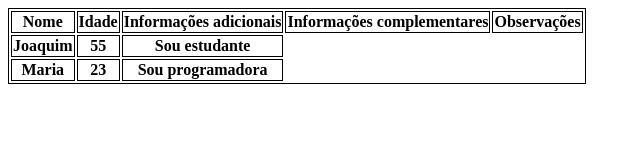
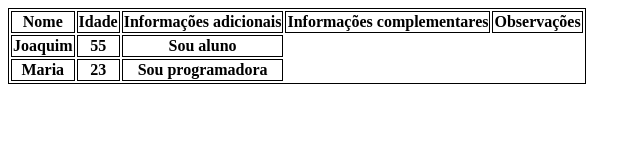
Before and after one commit to jose-alexandre-generoso/aula-tabela, a plain HTML site: page index.html in a window 1280 px wide. Shown: the full height of the page, 0-640 px from the left. Drawn offline with Linux system fonts and the light colour scheme.

Commit message:
Mudando de estudante para aluno

```diff
--- a/index.html
+++ b/index.html
@@ -25,7 +25,7 @@
             <tr>
                 <th>Joaquim</th>
                 <th>55</th>
-                <th>Sou estudante</th>
+                <th>Sou aluno</th>
             </tr>
             <tr>
                 <th>Maria</th>
```
